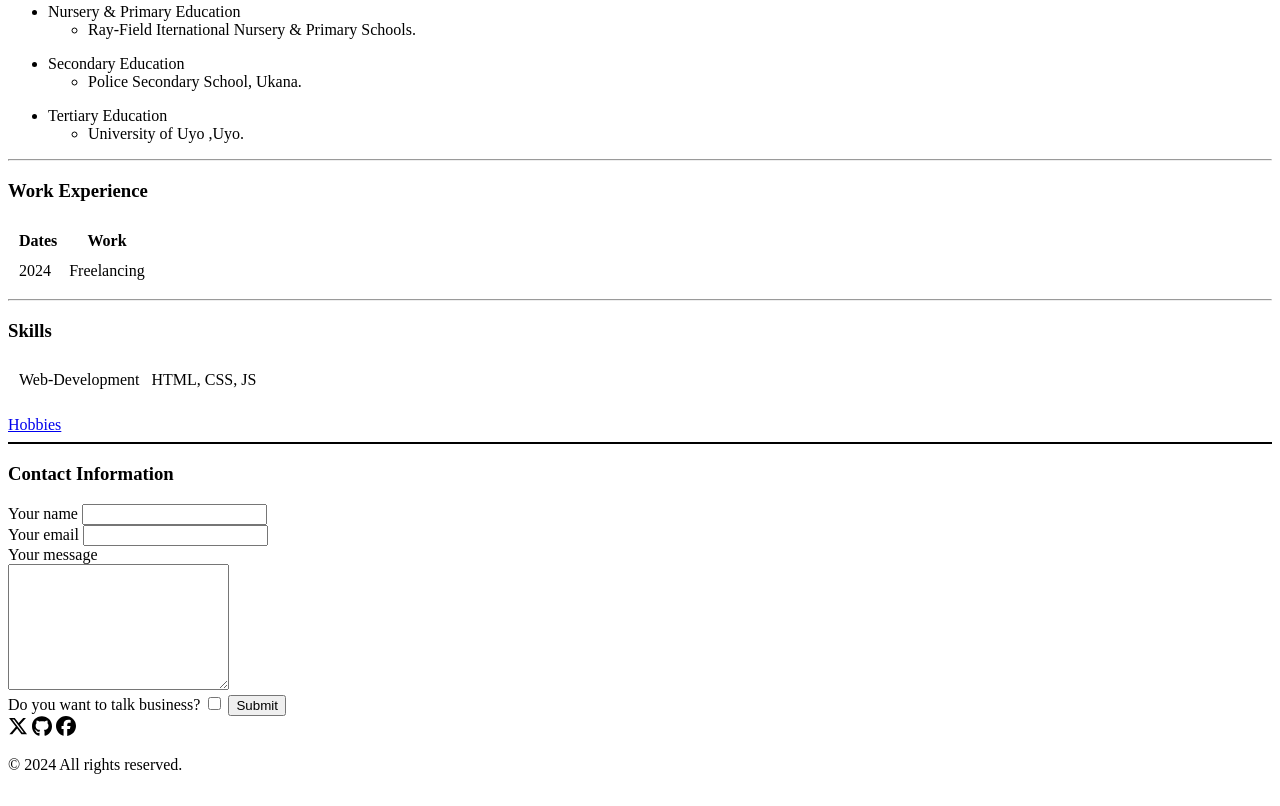
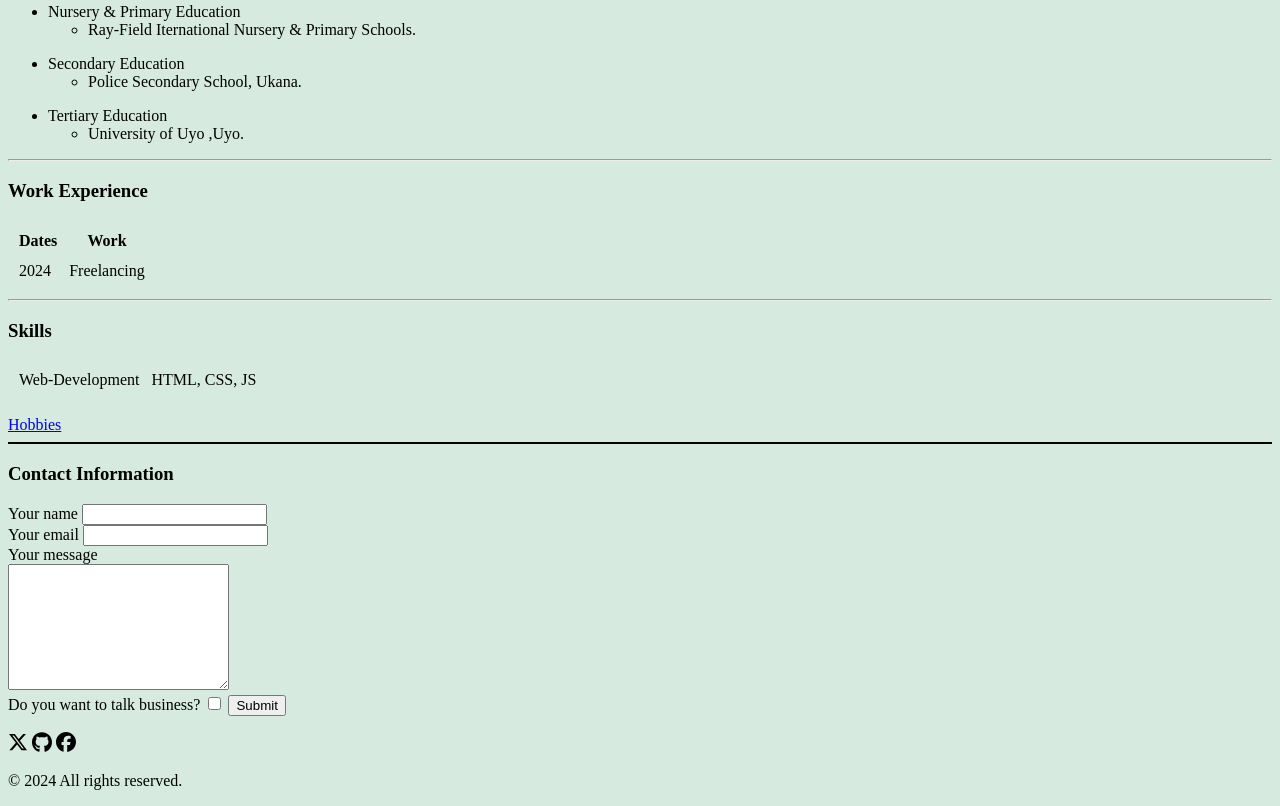
Before and after one commit to Fortunate-04/Personal-site, a plain HTML site: page index.html in a window 1280 px wide. Shown: the part 312-1118 px from the top of the page. Drawn offline with Linux system fonts and the light colour scheme.

Commit message:
Update index.html

```diff
--- a/index.html
+++ b/index.html
@@ -7,7 +7,7 @@
     <title>Fortune's Personal Site</title>
   </head>
 
-  <body>
+  <body style="background-color: #d6eadf;">
     <table cellspacing="20">
       <tr>
         <td><img width="150" src="assets/me-modified.png" alt="Fortune's Profile picture"></td>
@@ -88,11 +88,11 @@
         <input type="submit"/>
        </form>
 
+     <p>
       <a href="https://x.com/Fortune_Iwok"><svg xmlns="http://www.w3.org/2000/svg" width="20" viewBox="0 0 512 512"><path d="M389.2 48h70.6L305.6 224.2 487 464H345L233.7 318.6 106.5 464H35.8L200.7 275.5 26.8 48H172.4L272.9 180.9 389.2 48zM364.4 421.8h39.1L151.1 88h-42L364.4 421.8z"/></svg></a>
       <a href="https://github.com/Fortunate-04"><svg xmlns="http://www.w3.org/2000/svg" width="20" viewBox="0 0 496 512"><path d="M165.9 397.4c0 2-2.3 3.6-5.2 3.6-3.3 .3-5.6-1.3-5.6-3.6 0-2 2.3-3.6 5.2-3.6 3-.3 5.6 1.3 5.6 3.6zm-31.1-4.5c-.7 2 1.3 4.3 4.3 4.9 2.6 1 5.6 0 6.2-2s-1.3-4.3-4.3-5.2c-2.6-.7-5.5 .3-6.2 2.3zm44.2-1.7c-2.9 .7-4.9 2.6-4.6 4.9 .3 2 2.9 3.3 5.9 2.6 2.9-.7 4.9-2.6 4.6-4.6-.3-1.9-3-3.2-5.9-2.9zM244.8 8C106.1 8 0 113.3 0 252c0 110.9 69.8 205.8 169.5 239.2 12.8 2.3 17.3-5.6 17.3-12.1 0-6.2-.3-40.4-.3-61.4 0 0-70 15-84.7-29.8 0 0-11.4-29.1-27.8-36.6 0 0-22.9-15.7 1.6-15.4 0 0 24.9 2 38.6 25.8 21.9 38.6 58.6 27.5 72.9 20.9 2.3-16 8.8-27.1 16-33.7-55.9-6.2-112.3-14.3-112.3-110.5 0-27.5 7.6-41.3 23.6-58.9-2.6-6.5-11.1-33.3 2.6-67.9 20.9-6.5 69 27 69 27 20-5.6 41.5-8.5 62.8-8.5s42.8 2.9 62.8 8.5c0 0 48.1-33.6 69-27 13.7 34.7 5.2 61.4 2.6 67.9 16 17.7 25.8 31.5 25.8 58.9 0 96.5-58.9 104.2-114.8 110.5 9.2 7.9 17 22.9 17 46.4 0 33.7-.3 75.4-.3 83.6 0 6.5 4.6 14.4 17.3 12.1C428.2 457.8 496 362.9 496 252 496 113.3 383.5 8 244.8 8zM97.2 352.9c-1.3 1-1 3.3 .7 5.2 1.6 1.6 3.9 2.3 5.2 1 1.3-1 1-3.3-.7-5.2-1.6-1.6-3.9-2.3-5.2-1zm-10.8-8.1c-.7 1.3 .3 2.9 2.3 3.9 1.6 1 3.6 .7 4.3-.7 .7-1.3-.3-2.9-2.3-3.9-2-.6-3.6-.3-4.3 .7zm32.4 35.6c-1.6 1.3-1 4.3 1.3 6.2 2.3 2.3 5.2 2.6 6.5 1 1.3-1.3 .7-4.3-1.3-6.2-2.2-2.3-5.2-2.6-6.5-1zm-11.4-14.7c-1.6 1-1.6 3.6 0 5.9 1.6 2.3 4.3 3.3 5.6 2.3 1.6-1.3 1.6-3.9 0-6.2-1.4-2.3-4-3.3-5.6-2z"/></svg></a>
       <a href="https://web.facebook.com/Profile"><svg xmlns="http://www.w3.org/2000/svg" width="20" viewBox="0 0 512 512"><path d="M512 256C512 114.6 397.4 0 256 0S0 114.6 0 256C0 376 82.7 476.8 194.2 504.5V334.2H141.4V256h52.8V222.3c0-87.1 39.4-127.5 125-127.5c16.2 0 44.2 3.2 55.7 6.4V172c-6-.6-16.5-1-29.6-1c-42 0-58.2 15.9-58.2 57.2V256h83.6l-14.4 78.2H287V510.1C413.8 494.8 512 386.9 512 256h0z"/></svg></a>
 
-      <p>
          <div class="text-center">© 2024 All rights reserved.</div>
       </p>
 
```
